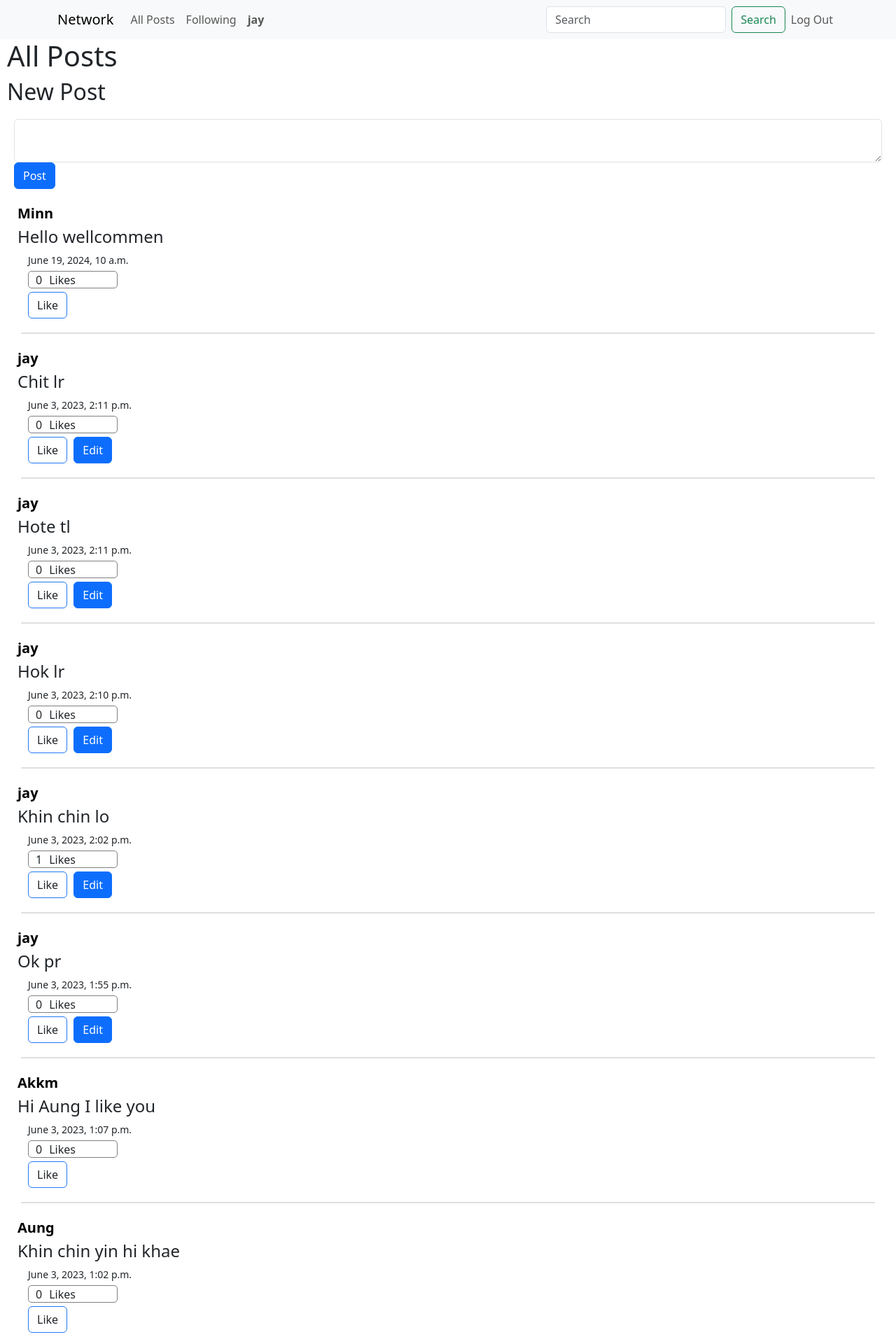
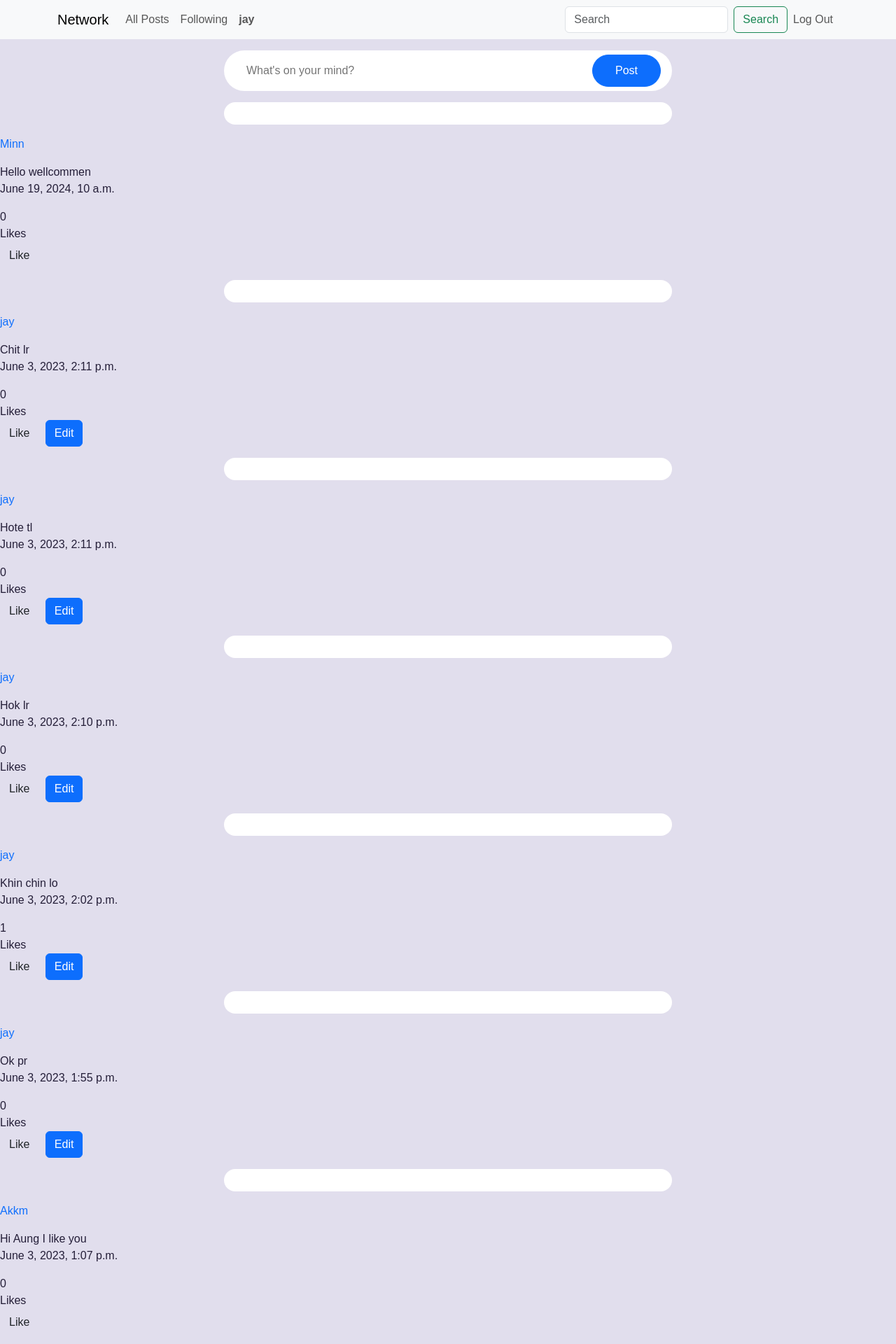
Before and after one commit to akkminn/django_projects, a Django app: page / in a window 1280 px wide. Shown: the top 1920 px of the page at 70% size. Run offline with Django 3.2, Linux system fonts and the light colour scheme; a user stored in the database is signed in; data comes from the database, SQL or seed files in the repository; both versions use the stored data as it was after the commit.

Commit message:
Change UI of new Post feature

```diff
--- a/network/network/static/network/styles.css
+++ b/network/network/static/network/styles.css
@@ -0,0 +1,82 @@
+:root {
+    --border-radius: 2rem;
+    --card-border-radius: 1rem;
+    --btn-padding: 0.6rem 2rem;
+    --search-padding: 0.6rem 1rem;
+    --card-padding: 1rem;
+    --color-white: hsl(252, 30%, 100%);
+    --color-gray: hsl(252, 15%, 65%);
+    --color-light: hsl(252, 30%, 90%);
+    --color-dark: hsl(252, 30%, 17%);
+    --color-primary: hsl(252, 75%, 60%);
+    --color-success: hsl(120, 95%, 60%);
+    --color-danger: hsl(0, 95%, 65%);
+    --color-black: hsl(252, 30%, 10%);
+    --sticky-top-left: 5.4rem;
+    --sticky-top-right: -18rem;
+  }
+
+*, a, *::before,
+*::after {
+  margin: 0;
+  padding: 0;
+  box-sizing: border-box;
+  text-decoration: none;
+  list-style: none;
+  border: 0;
+}
+
+body {
+    font-family: "Poppins", sans-serif;
+    color: var(--color-dark);
+    background: var(--color-light);
+    overflow-x: hidden;
+  }
+
+  input {
+    outline: none;
+  }
+
+.create-post {
+    width: 50%;
+    display: flex;
+    align-items: center;
+    justify-content: space-between;
+    margin-top: 1rem;
+    background: var(--color-white);
+    padding: 0.4rem var(--card-padding);
+    border-radius: var(--border-radius);
+  }
+
+.postbtn {
+    display: inline-block;
+    padding: var(--btn-padding);
+    font-weight: 500;
+    border-radius: var(--border-radius);
+    cursor: pointer;
+    transition: all 300ms ease;
+  }
+
+.btn:hover {
+    opacity: 0.8;
+  }
+
+.create-post input[type="text"] {
+    justify-self: start;
+    width: 100%;
+    height: 2rem;
+    padding-left: 1rem;
+    background: transparent;
+    color: var(--color-dark);
+    margin-right: 1rem;
+  }
+
+.feeds {
+  width: 50%;
+  background: var(--color-white);
+  border-radius: var(--card-border-radius);
+  padding: var(--card-padding);
+  margin: 1rem 0;
+  font-size: 0.85rem;
+  line-height: 1.5;
+}
--- a/network/network/templates/network/index.html
+++ b/network/network/templates/network/index.html
@@ -3,39 +3,34 @@
 
 {% block body %}
 
-    <h1 style="margin-left: 10px">All Posts</h1>
 
         {% if user.is_authenticated %}
-        <h2 style="margin-left: 10px">New Post</h2>
-            <div style="margin: 20px;">
-                <form action="{% url 'newpost' %}" method="post">
+
+            <form class="create-post mx-auto" action="{% url 'newpost' %}" method="post">
                 {% csrf_token %}
-                    <div class="form-group">
-                        <textarea name="newpost" class="form-control" required></textarea>
-                    </div>
-                    <div class="form-group">
-                        <input type="submit" value="Post" class="btn btn-primary">
-                    </div>
+                <input type="text" name="newpost" placeholder="What's on your mind?" required>
+                <input type="submit" value="Post" class="btn btn-primary postbtn">
             </form>
 
-            </div>
         {% endif %}
 
+
+        {% for post in pages %}
+            <div class="feeds mx-auto"></div>
+
+                <a href="{% url 'profile' post.user.id %}"><p> {{ post.user }} </p></a>
                 <div>
-        {% for post in pages %}
-            <a style="font-size: 20px; font-weight: bold; color: black; text-decoration: none;" href="{% url 'profile' post.user.id %}"><p style="margin: 0 0 0 25px;"> {{ post.user }} </p></a>
-            <div style="display: flex; flex-direction: column">
-                <div style="margin: 0px 0 5px 25px; font-size: 24px; font-weight: medium" class="card-text content" id="content{{ post.id }}">{{ post.content }}</div>
-                <p style="font-size: 14px; margin: 0px 0 5px 40px"> {{ post.timestamp }} </p>
+                    <div class="card-text content" id="content{{ post.id }}">{{ post.content }}</div>
+                    <p> {{ post.timestamp }} </p>
                 </div>
 
-            <div style="border-radius: 5px; display: flex; margin: 0 0 5px 40px; width: 10%; padding-left: 10px; height: 25px; border: 1px solid gray;">
-                <div style="margin-right: 10px;" id="likes{{ post.id }}">{{ post.likes.all.count }}</div>
+                <div>
+                    <div id="likes{{ post.id }}">{{ post.likes.all.count }}</div>
                     Likes
                 </div>
 
                 {% if user.is_authenticated %}
-                <button data-postid="{{ post.id }}" class="btn post-btn like" style="border: 1px solid rgb(32, 120, 244); margin-left: 40px; display: inline-block;">
+                    <button data-postid="{{ post.id }}" class="btn post-btn like">
                         {% if user in post.likes.all %}
                             <script>
                                 document.querySelectorAll('button[class]').forEach(btn => {
@@ -57,12 +52,13 @@
                     </button>
                 {% endif %}
 
-            <hr style="border: 1px solid gray; margin: 20px 30px;" >
 
                 {% empty %}
                 <p>No posts available</p>
+
+            </div>
         {% endfor %}
-    </div>
+
 
 
 
--- a/network/network/templates/network/layout.html
+++ b/network/network/templates/network/layout.html
@@ -1,4 +1,5 @@
 {% load static %}
+
 
 <!DOCTYPE html>
 <html lang="en">
```
Also changed, not shown: network/db.sqlite3. Lines whose indentation alone changed are shown as unchanged.
